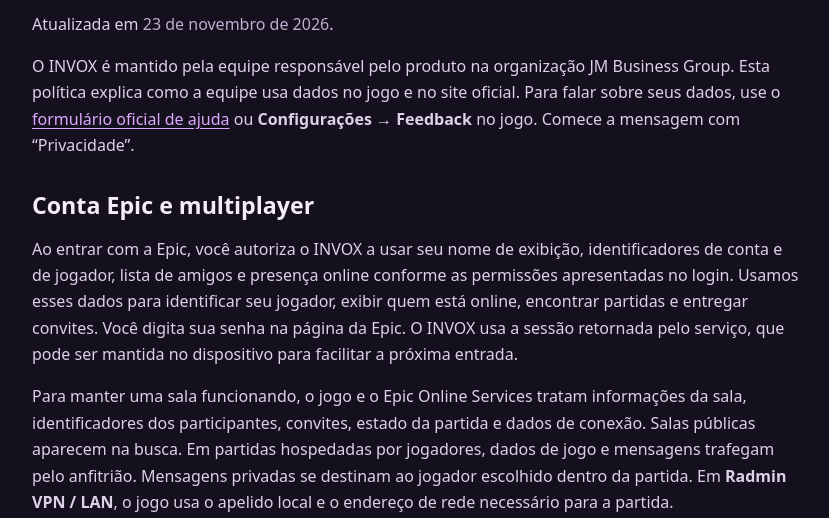
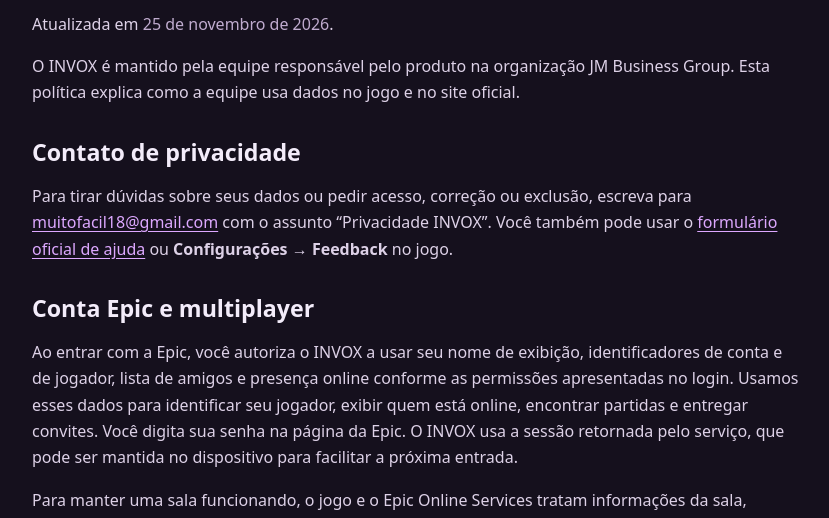
Before and after one commit to Jmxxp/invox-brand, a plain HTML site: page privacidade/index.html in a window 1280 px wide. Shown: the part 258-776 px from the top of the page, without its empty margins (224-1053 px from the left). Drawn offline with Linux system fonts and the light colour scheme.

Commit message:
Adicionar contato de privacidade do INVOX

```diff
--- a/privacidade/index.html
+++ b/privacidade/index.html
@@ -37,8 +37,11 @@
   <header><div class="wrap"><a href="../index.html" aria-label="INVOX, página inicial">INVOX</a></div></header>
   <main class="wrap">
     <h1>Política de Privacidade do INVOX</h1>
-    <p>Atualizada em <time datetime="2026-11-23">23 de novembro de 2026</time>.</p>
-    <p>O INVOX é mantido pela equipe responsável pelo produto na organização JM Business Group. Esta política explica como a equipe usa dados no jogo e no site oficial. Para falar sobre seus dados, use o <a href="https://jmxxp.github.io/invox-site/#feedback">formulário oficial de ajuda</a> ou <strong>Configurações → Feedback</strong> no jogo. Comece a mensagem com “Privacidade”.</p>
+    <p>Atualizada em <time datetime="2026-11-25">25 de novembro de 2026</time>.</p>
+    <p>O INVOX é mantido pela equipe responsável pelo produto na organização JM Business Group. Esta política explica como a equipe usa dados no jogo e no site oficial.</p>
+
+    <h2 id="contato-privacidade">Contato de privacidade</h2>
+    <p>Para tirar dúvidas sobre seus dados ou pedir acesso, correção ou exclusão, escreva para <a href="mailto:muitofacil18@gmail.com?subject=Privacidade%20INVOX">muitofacil18@gmail.com</a> com o assunto “Privacidade INVOX”. Você também pode usar o <a href="https://jmxxp.github.io/invox-site/#feedback">formulário oficial de ajuda</a> ou <strong>Configurações → Feedback</strong> no jogo.</p>
 
     <h2>Conta Epic e multiplayer</h2>
     <p>Ao entrar com a Epic, você autoriza o INVOX a usar seu nome de exibição, identificadores de conta e de jogador, lista de amigos e presença online conforme as permissões apresentadas no login. Usamos esses dados para identificar seu jogador, exibir quem está online, encontrar partidas e entregar convites. Você digita sua senha na página da Epic. O INVOX usa a sessão retornada pelo serviço, que pode ser mantida no dispositivo para facilitar a próxima entrada.</p>
@@ -60,10 +63,10 @@
     <h2>Compartilhamento e conservação</h2>
     <p>Compartilhamos os dados necessários para os recursos em uso com os serviços descritos nesta política. Também podemos conservar ou fornecer informações quando houver obrigação legal. Jogadores da sua sala recebem os dados necessários para jogar, inclusive seu nome de exibição e as mensagens ou a voz que você enviar a eles. Serviços externos podem processar dados em outros países.</p>
     <p>Sessões, conversas e dados da partida são usados para operar o recurso enquanto ele estiver em uso. Configurações, replays, logs e arquivos exportados podem permanecer no dispositivo até serem apagados. Guardamos feedback, registros de presença e informações de segurança pelo tempo necessário para atender às finalidades descritas e cumprir obrigações legais aplicáveis.</p>
-    <p>O login e o envio de formulários usam conexões protegidas. O acesso aos registros de atendimento é restrito à equipe que opera o serviço. Pedidos de exclusão de dados mantidos pelo INVOX são tratados pelo canal abaixo, observadas as obrigações de conservação aplicáveis.</p>
+    <p>O login e o envio de formulários usam conexões protegidas. O acesso aos registros de atendimento é restrito à equipe que opera o serviço. Pedidos de exclusão de dados mantidos pelo INVOX são tratados pelo <a href="#contato-privacidade">canal de privacidade</a>, observadas as obrigações de conservação aplicáveis.</p>
 
     <h2>Seus direitos e escolhas</h2>
-    <p>Você pode solicitar informações sobre o tratamento, acesso, correção, exclusão, bloqueio ou anonimização quando aplicável, além de revogar consentimentos. Envie o pedido pelo <a href="https://jmxxp.github.io/invox-site/#feedback">formulário oficial de ajuda</a> ou por <strong>Configurações → Feedback</strong>. Descreva qual dado ou recurso está envolvido. Se for preciso confirmar a titularidade, a equipe indicará quais informações são necessárias para tratar o pedido.</p>
+    <p>Você pode solicitar informações sobre o tratamento, acesso, correção, exclusão, bloqueio ou anonimização quando aplicável, além de revogar consentimentos. Envie o pedido pelo <a href="#contato-privacidade">canal de privacidade do INVOX</a>. Descreva qual dado ou recurso está envolvido. Se for preciso confirmar a titularidade, a equipe indicará quais informações são necessárias para tratar o pedido.</p>
     <p>Você também pode revogar permissões de microfone no dispositivo, desconectar integrações opcionais, sair da conta Epic e excluir arquivos salvos localmente. Para saber mais sobre seus direitos no Brasil, consulte a <a href="https://www.gov.br/anpd/pt-br/assuntos/titular-de-dados-1/direito-dos-titulares">Autoridade Nacional de Proteção de Dados</a>.</p>
   </main>
   <footer><div class="wrap"><a href="../index.html">Voltar ao site do INVOX</a></div></footer>
```
